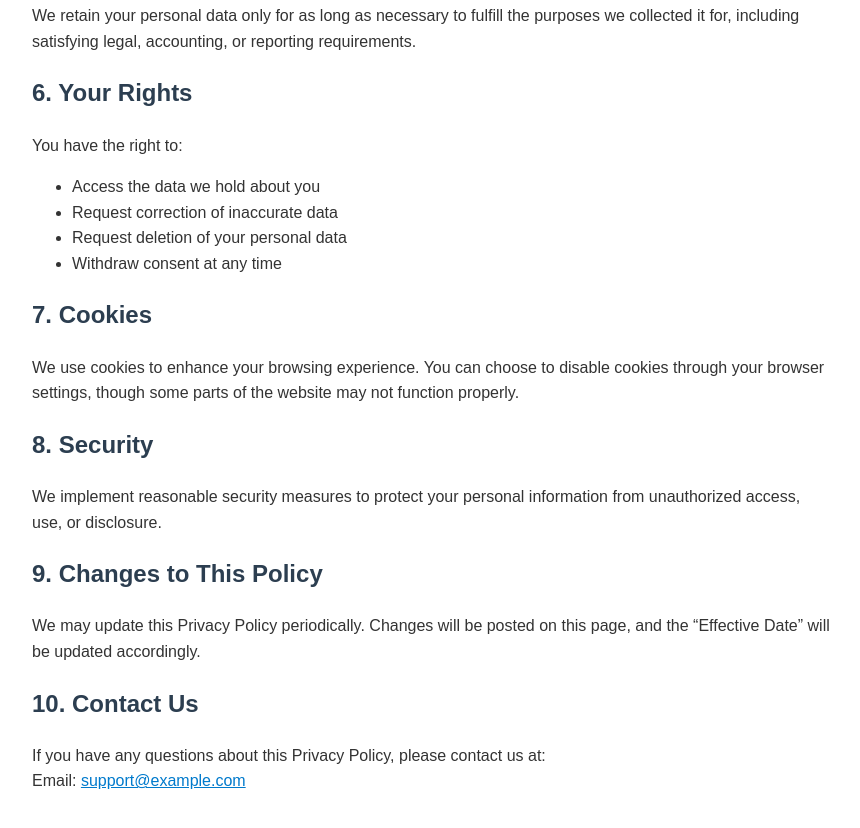
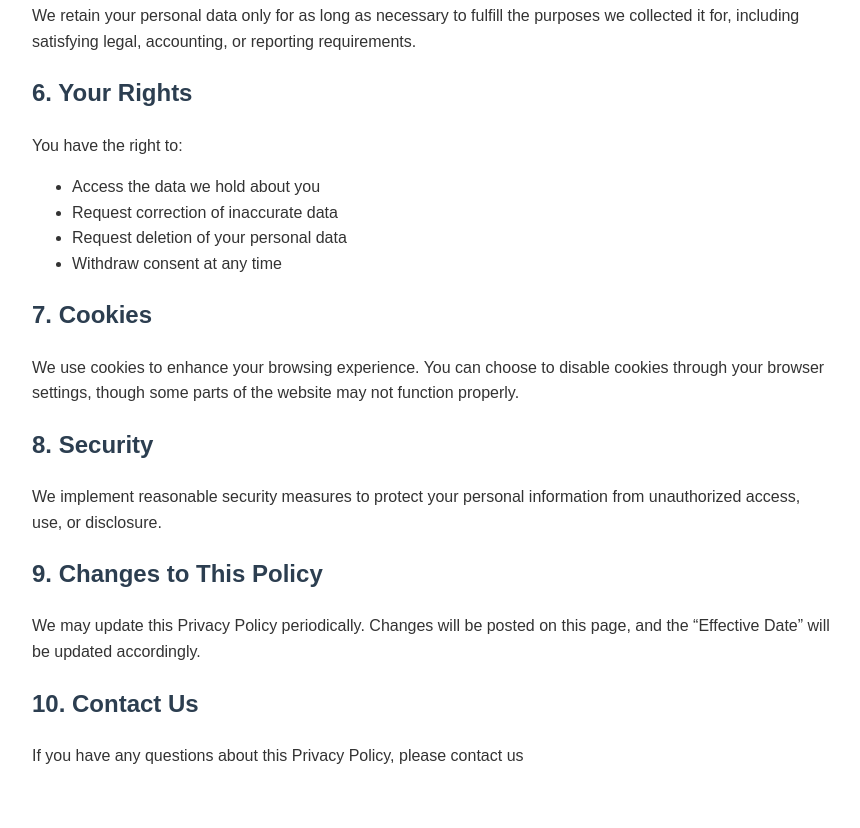
Before and after one commit to SEOBoise/idahoadvocatesboise, a plain HTML site: page privacy-policy.html in a window 1280 px wide. Shown: the part 942-1770 px from the top of the page, without its empty margins (208-1068 px from the left). Drawn offline with Linux system fonts and the light colour scheme.

Commit message:
Update privacy-policy.html

```diff
--- a/privacy-policy.html
+++ b/privacy-policy.html
@@ -95,8 +95,8 @@
 
         <h2>10. Contact Us</h2>
         <p>
-            If you have any questions about this Privacy Policy, please contact us at:
-            <br>Email: <a href="mailto:support@example.com">support@example.com</a>
+            If you have any questions about this Privacy Policy, please contact us
+            </a>
         </p>
     </div>
 </body>
```
